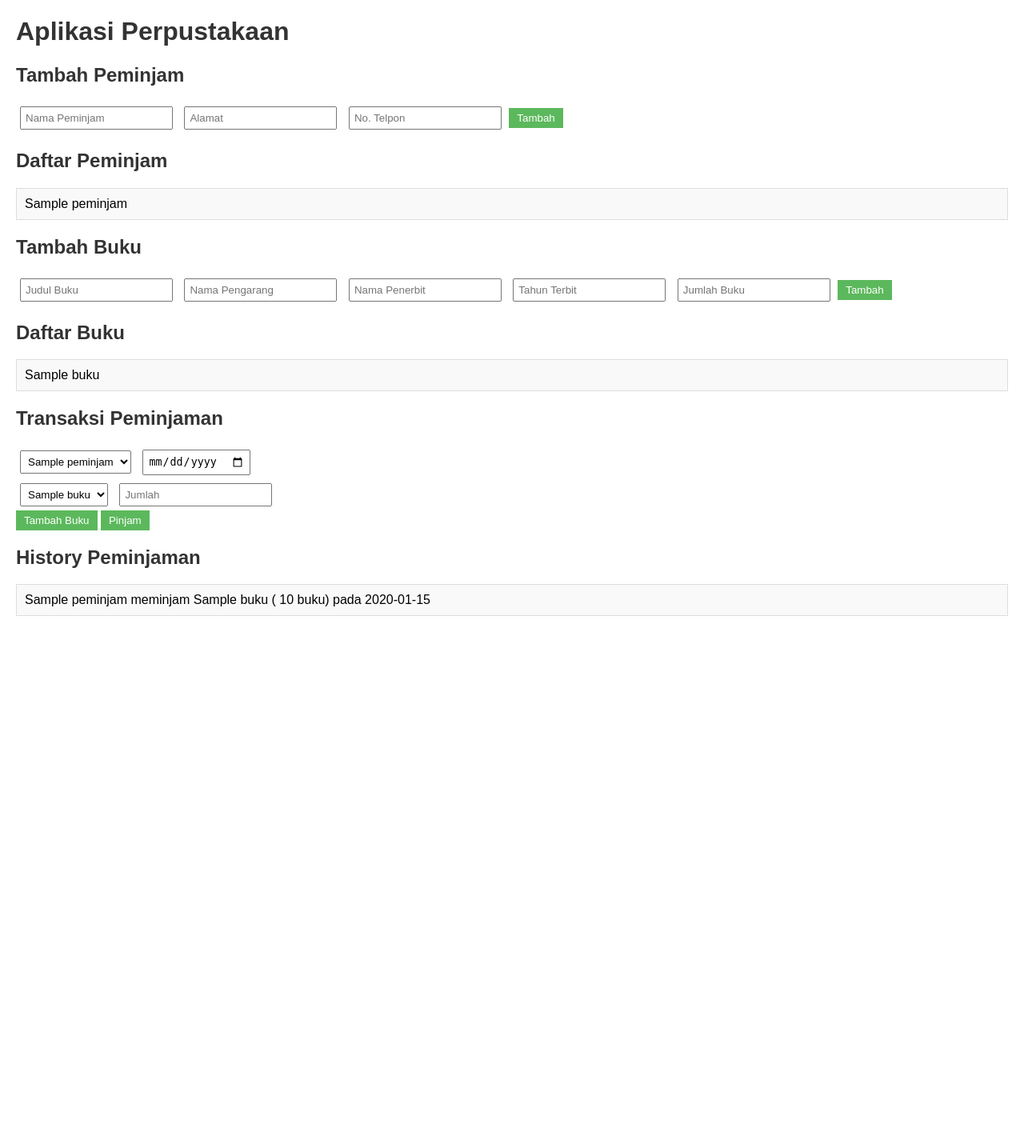
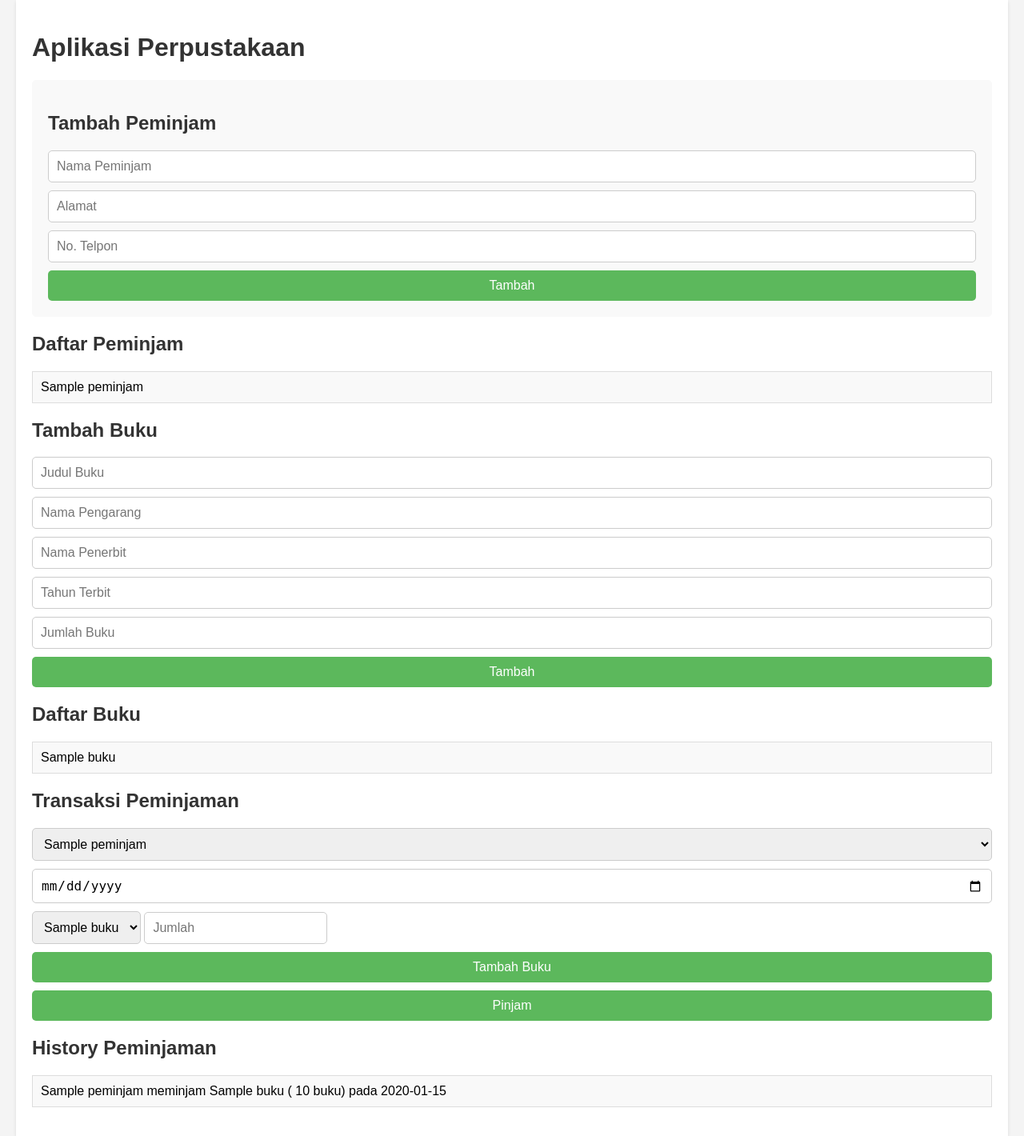
Before and after one commit to Ramawow/apkperpus, a PHP site: page / in a window 1280 px wide. Shown: the whole page at 80% size. Before the commit the page ends 770 px from the top, so only its background shows below. Run offline with PHP 8.4, Linux system fonts and the light colour scheme; tables that the repository leaves empty hold one stand-in row (values such as "Sample post"); some libraries are stand-ins or nearby versions.

Commit message:
edit content

```diff
--- a/db.php
+++ b/db.php
@@ -1,7 +1,7 @@
 <?php
 $host = 'localhost';
+$dbname = 'perpustakaan';
 $user = 'root';
-$dbname = 'perpustakaan';
 $pass = '';
 
 try {
--- a/index.php
+++ b/index.php
@@ -84,8 +84,9 @@ $history = $pdo->query("
 </head>
 
 <body>
+<div class="container">
     <h1>Aplikasi Perpustakaan</h1>
-    <div>
+    <div class="form-container">
         <h2>Tambah Peminjam</h2>
         <form id="form-peminjam" method="POST">
             <input type="hidden" name="action" value="add_peminjam">
@@ -166,7 +167,7 @@ $history = $pdo->query("
             <?php endforeach; ?>
         </ul>
     </div>
-
+</div>
     <script src="https://code.jquery.com/jquery-3.6.0.min.js"></script>
     <script src="app.js"></script>
     <script>
--- a/style.css
+++ b/style.css
@@ -1,27 +1,50 @@
 body {
     font-family: Arial, sans-serif;
-    margin: 20px;
+    margin: 0;
+    padding: 0;
+    background-color: #f4f4f4;
 }
 
-h1, h2 {
+.container {
+    max-width: 1200px;
+    margin: 0 auto;
+    padding: 20px;
+    background-color: #fff;
+    box-shadow: 0 2px 4px rgba(0, 0, 0, 0.1);
+}
+
+h1,
+h2 {
     color: #333;
 }
 
-form {
+.form-container {
+    background-color: #f9f9f9;
+    padding: 20px;
     margin-bottom: 20px;
+    border-radius: 5px;
 }
 
-input, select {
-    margin: 5px;
-    padding: 5px;
+form {
+    display: grid;
+    gap: 10px;
+}
+
+input,
+select,
+button {
+    padding: 10px;
+    border: 1px solid #ccc;
+    border-radius: 5px;
+    font-size: 16px;
 }
 
 button {
-    padding: 5px 10px;
     background-color: #5cb85c;
     color: #fff;
     border: none;
     cursor: pointer;
+    transition: background-color 0.3s ease;
 }
 
 button:hover {
```
